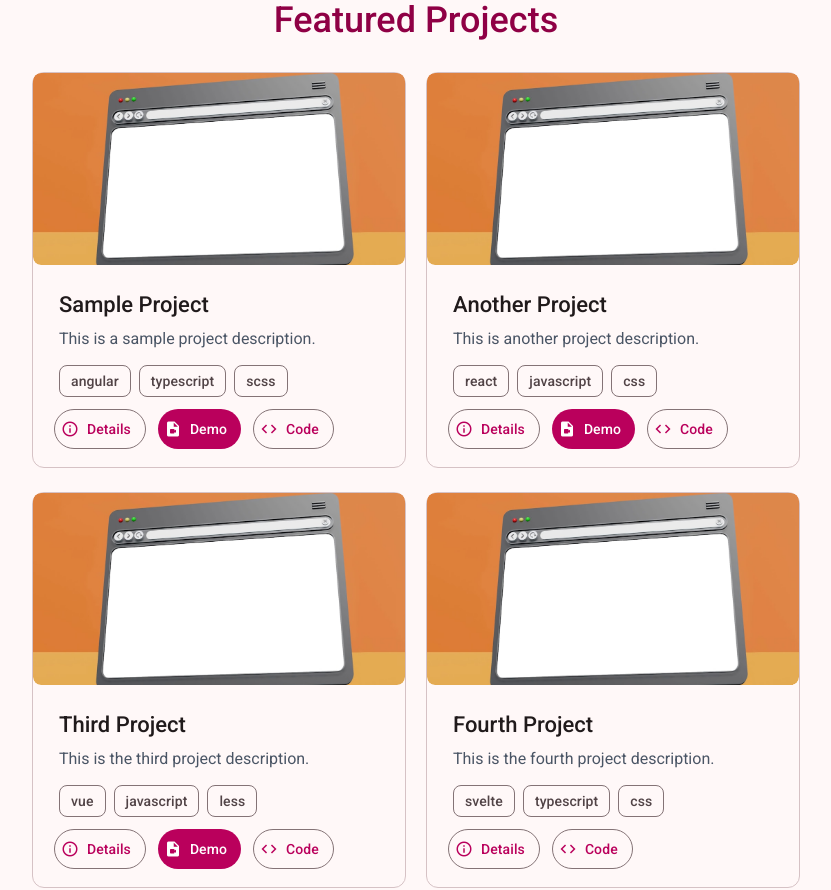
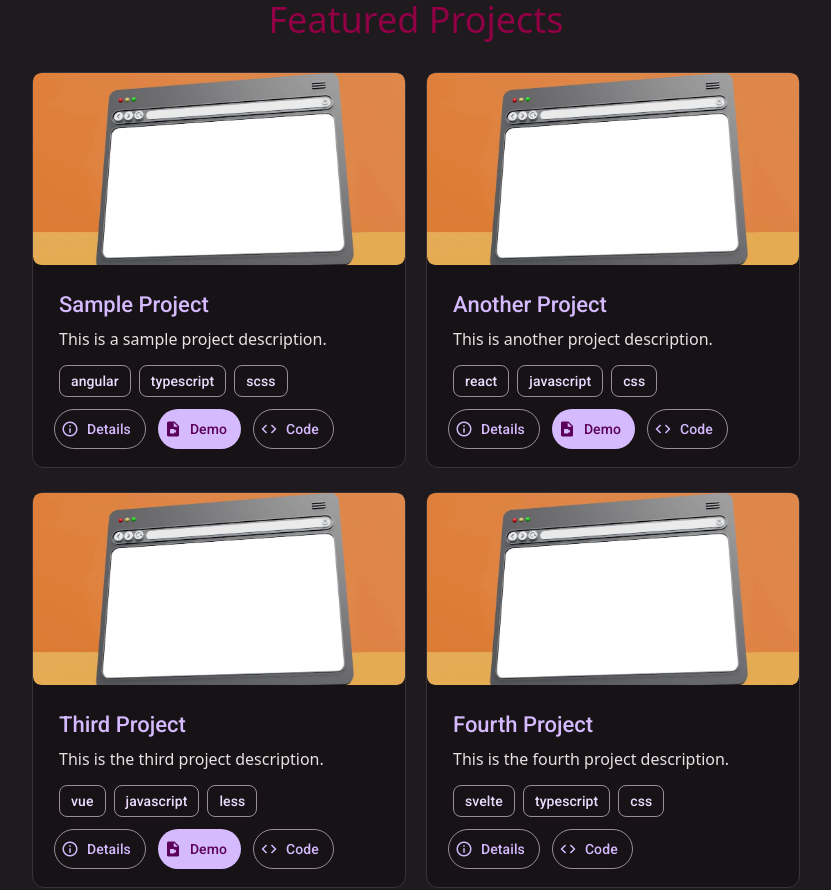
Before and after one commit to pastelnata/Portfolio, an Angular app in the folder frontend/: page / in a window 1280 px wide. Shown: the whole page, without its empty margins (224-1055 px from the left). Built offline with nearby package versions, Linux system fonts and the light colour scheme; no server answers.

Commit message:
feat: add dark mode

```diff
--- a/frontend/src/styles.scss
+++ b/frontend/src/styles.scss
@@ -7,11 +7,13 @@
 @use 'tailwindcss';
 
 html {
+  color-scheme: light dark;
     @include mat.theme(
         (
             color: (
-                primary: mat.$rose-palette,
-                tertiary: mat.$red-palette
+                primary: mat.$magenta-palette,
+                tertiary: mat.$violet-palette,
+                theme-type: dark
             ),
             typography: Roboto,
             density: 0
@@ -20,26 +22,50 @@ html {
 }
 
 :root {
-    @include mat.card-overrides(());
+
 }
 
 body {
     // Default the application to a light color theme. This can be changed to
     // `dark` to enable the dark color theme, or to `light dark` to defer to the
     // user's system settings.
-    color-scheme: light;
+    color-scheme: light dark;
 
     // Set a default background, font and text colors for the application using
     // Angular Material's system-level CSS variables. Learn more about these
     // variables at https://material.angular.dev/guide/system-variables
-    background-color: var(--mat-sys-surface);
-    color: var(--mat-sys-on-surface);
-    font: var(--mat-sys-body-medium);
-
+    background-color: var(--mat-sys-surface-container-low);
+    color: var(--mat-sys-tertiary-fixed-dim);
+    p { color: var(--mat-sys-on-background)};
+    h2 { color: var(--mat-sys-tertiary-fixed-dim); }
+    mat-button { color: var(--mat-sys-tertiary-fixed-dim)};
     // Reset the user agent margin.
     margin: 0;
 }
 /* You can add global styles to this file, and also import other style files */
+
+:root {
+  @include mat.button-overrides(
+        (
+          text-label-text-color: var(--mat-sys-tertiary-fixed-dim),
+          filled-container-color: var(--mat-sys-tertiary-fixed-dim),
+          outlined-label-text-color: var(--mat-sys-tertiary-fixed-dim),
+        )
+  );
+
+  @include mat.card-overrides(
+        (
+          outlined-container-color: var(--mat-sys-surface-dim),
+          outlined-outline-color: var(--mat-sys-surface-container-highest),
+        )
+  );
+
+  @include mat.chips-overrides(
+        (
+          label-text-color: var(--mat-sys-tertiary-fixed),
+        )
+  )
+}
 
 html,
 body {
@@ -47,5 +73,4 @@ body {
 }
 body {
     margin: 0;
-    font-family: Roboto, 'Helvetica Neue', sans-serif;
 }
```
